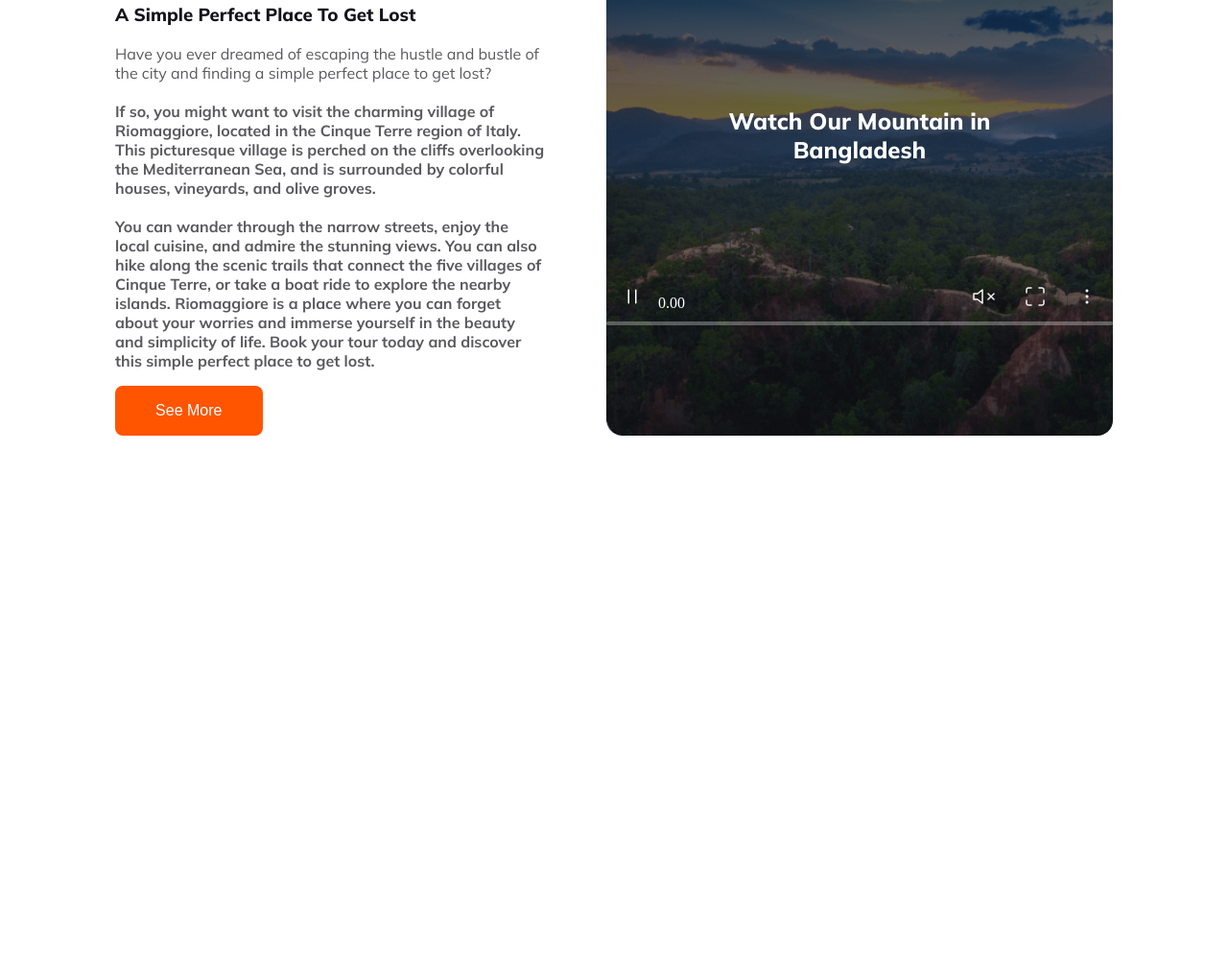
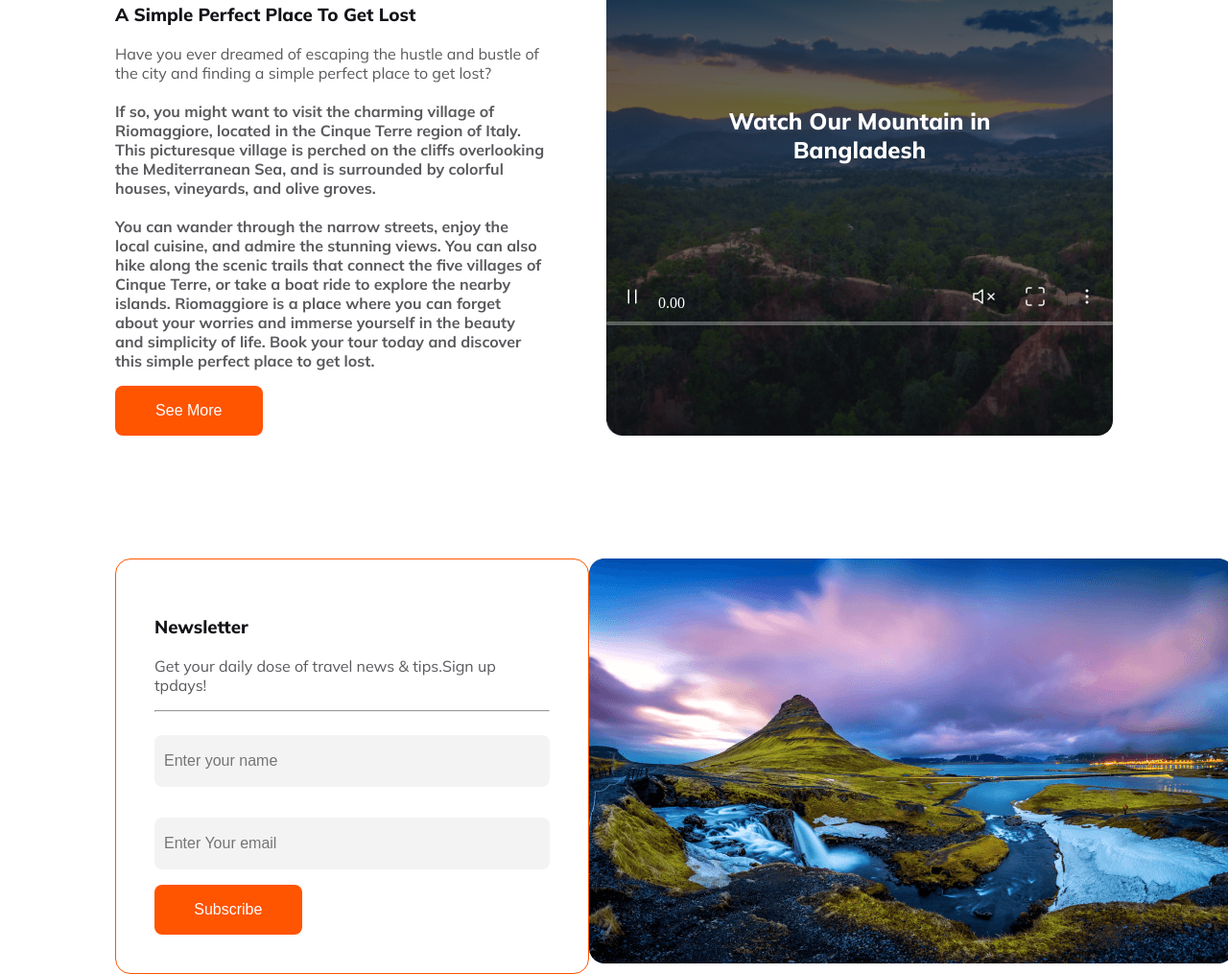
Before and after one commit to samwaseee/Res-Hero-Travel, a plain HTML site: page index.html in a window 1280 px wide. Shown: the part 3935-4950 px from the top of the page at 96% size. Before the commit the page ends 4517 px from the top, so only its background shows below. Drawn offline with Linux system fonts and the light colour scheme.

Commit message:
almost main

```diff
--- a/index.html
+++ b/index.html
@@ -127,6 +127,20 @@
                 <img src="./Images/bar.png" alt="" width="100%">
             </div>
         </section>
+        <section class="five">
+            <div class="newsletter-crad">
+                <h3 class="text-800">Newsletter</h3>
+                <p class="text-400">Get your daily dose of travel news & tips.Sign up tpdays!</p>
+                <hr>
+                <input type="name" name="" id="" placeholder="Enter your name">
+                <br>
+                <input type="email" name="" id="" placeholder="Enter Your email">
+                <button>Subscribe</button>
+            </div>
+            <div class="img-news">
+                <img src="./Images/Rectangle 8 (1).png" alt="">
+            </div>
+        </section>
     </main>
 </body>
 </html>
--- a/styel/index.css
+++ b/styel/index.css
@@ -102,7 +102,7 @@ button {
     background: #FF5400;
 }
 
-.first {
+.first , .five{
     display: flex;
     justify-content: space-between;
 }
@@ -262,11 +262,27 @@ button {
     text-align: center;
     padding: 8vw;
 }
-.player{
+
+.player {
     color: white;
     display: flex;
     justify-content: space-between;
 }
-.player img{
+
+.player img {
     padding: 0 15px;
 }
+
+.newsletter-crad {
+    border-radius: 16px;
+    border: 1px solid #FF5400;
+    padding: 40px;
+}
+
+.newsletter-crad input {
+    width: 400px;
+    border-radius: 8px;
+    background: rgba(19, 19, 24, 0.05);
+    margin: 16px 0;
+    padding-left: 10px;
+}
```
